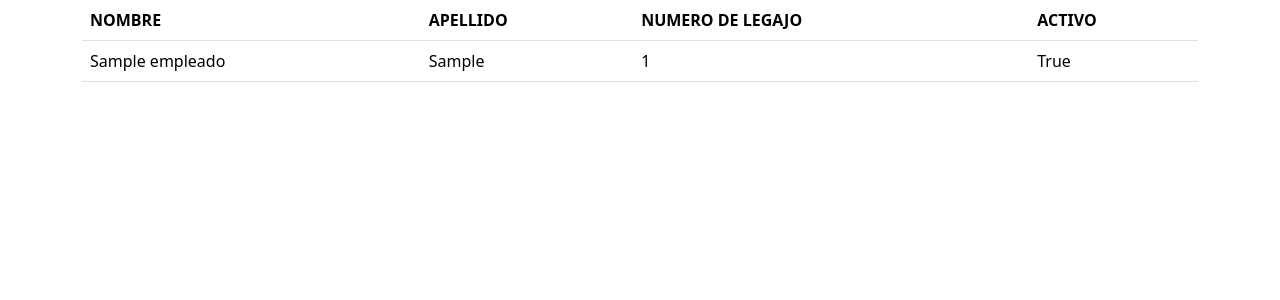
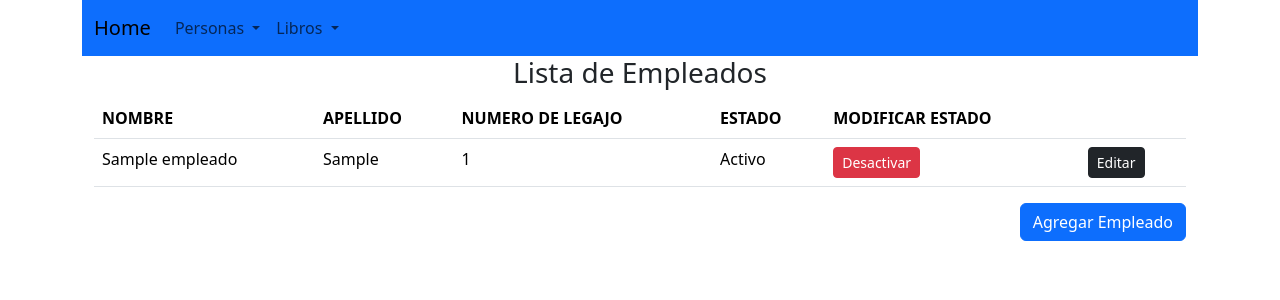
Before and after one commit to JoaquinT04/ProyectoBiblioteca, a Django app: page /empleados/listar in a window 1280 px wide. Shown: the top 300 px of the page. Run offline with Django 4.2, Linux system fonts and the light colour scheme; tables that the repository leaves empty hold one stand-in row (values such as "Sample post").

Commit message:
Linkeo todas las funcionalidades del modulo Empleado

```diff
--- a/src/empleado/views.py
+++ b/src/empleado/views.py
@@ -1,4 +1,4 @@
-from django.shortcuts import get_object_or_404
+from django.shortcuts import get_object_or_404 , redirect
 from .models import Empleado
 from .forms import EmpleadoForm
 from django.views.generic import UpdateView, ListView,CreateView
@@ -26,16 +26,18 @@
     empleado= get_object_or_404(Empleado, id = id)
     empleado.activo = True
     empleado.save()
-    mensaje = "Empleado Activado"
-    return mensaje
+    #mensaje = "Empleado Activado"
+    #return mensaje
+    return redirect(reverse_lazy('empleados:ListarEmpleados'))
 
 def desactivar_empleado(request, id):
     empleado = get_object_or_404(Empleado, id=id)
     empleado.activo = False
     empleado.save()
 
-    mensaje = f'Empleado: {empleado.apellido}, {empleado.nombre}\n'
-    mensaje += f'Legajo: {empleado.numero_legajo}\n'
-    mensaje += f'DESACTIVADO con exito!!'
+    #mensaje = f'Empleado: {empleado.apellido}, {empleado.nombre}\n'
+    #mensaje += f'Legajo: {empleado.numero_legajo}\n'
+    #mensaje += f'DESACTIVADO con exito!!'
 
-    return mensaje
+    #return mensaje
+    return redirect(reverse_lazy('empleados:ListarEmpleados'))
--- a/src/templates/base.html
+++ b/src/templates/base.html
@@ -8,7 +8,45 @@
   </head>
   <body>
 		{% comment %} navbar {% endcomment %}
+    <div class="container container-fluid">
+      <nav class="navbar bg-primary navbar-expand-lg">
+        <div class="container-fluid">
+          <a class="navbar-brand" href="#">Home</a>
+          <button class="navbar-toggler" type="button" data-bs-toggle="collapse" data-bs-target="#navbarNav" aria-controls="navbarNav" aria-expanded="false" aria-label="Toggle navigation">
+            <span class="navbar-toggler-icon"></span>
+          </button>
+          <div class="collapse navbar-collapse" id="navbarNav">
+            <ul class="navbar-nav">
+              <li class="nav-item dropdown">
+                <a class="nav-link dropdown-toggle" href="#" role="button" data-bs-toggle="dropdown" aria-expanded="false">
+                  Personas
+                </a>
+                <ul class="dropdown-menu">
+                  <li><a class="dropdown-item" href="#">Empleados</a></li>
+                  <li><hr class="dropdown-divider"></li>
+                  <li><a class="dropdown-item" href="#">Socios</a></li>
+                </ul>
+              </li>
+              <li class="nav-item dropdown">
+                <a class="nav-link dropdown-toggle" href="#" role="button" data-bs-toggle="dropdown" aria-expanded="false">
+                  Libros
+                </a>
+                <ul class="dropdown-menu">
+                  <li><a class="dropdown-item" href="#">Ver Libros</a></li>
+                  <li><hr class="dropdown-divider"></li>
+                  <li><a class="dropdown-item" href="#">Ver Autores</a></li>
+                  <li><hr class="dropdown-divider"></li>
+                  <li><a class="dropdown-item" href="#">Ver Prestamos</a></li>
+                </ul>
+              </li>
+            </ul>
+          </div>
+        </div>
+      </nav>
+    </div>
+    <div class="container">
 		{% block contenido %}{% endblock contenido %}
+    </div>
 		{% comment %} footer {% endcomment %}
 
 
--- a/src/templates/empleados/listar.html
+++ b/src/templates/empleados/listar.html
@@ -1,13 +1,18 @@
 {% extends 'base.html' %}
 {% block contenido %}
 <div class="container">
+  <div class="text-center">
+    <h3 class="title">Lista de Empleados</h3>
+  </div>
   <table class="table">
     <thead>
-      <tr>
+      <tr class="bg-dark text-white">
 				<th scope="col">NOMBRE</th>
         <th scope="col">APELLIDO</th>
         <th scope="col">NUMERO DE LEGAJO</th>
-        <th scope="col">ACTIVO</th>
+        <th scope="col">ESTADO</th>
+        <th scope="col">MODIFICAR ESTADO</th>
+        <th scope="col"></th>
 				{% comment %} podemos agregar la columna detalle
 				que al hacer click en una lupa vaya a la url (empleado/pk) {% endcomment %}
       </tr>
@@ -20,10 +25,29 @@
         <td>{{empleado.nombre}}</td>
         <td>{{empleado.apellido}}</td>
         <td>{{empleado.numero_legajo}}</td>
-        <td>{{empleado.activo}}</td>
+        <td>
+          {% if empleado.activo %}
+          Activo
+          {% else %}
+          Inactivo
+          {% endif %}
+        </td>
+        <td>
+          {% if empleado.activo %}
+          <a class="btn btn-danger btn-sm" href= {% url 'empleados:desactivar_empleado' empleado.pk %}>Desactivar</a>
+          {% else %}
+          <a class="btn btn-success btn-sm" href= {% url 'empleados:activar_empleado' empleado.pk %}>Activar</a>
+          {% endif %}
+        </td>
+        <td>
+          <a class="btn btn-dark btn-sm" href= {% url 'empleados:EditarEmpleado' empleado.pk %}>Editar</a>
+        </td>
 			</tr>
-          {% endfor %}
+    {% endfor %}
     </tbody>
   </table>
 </div>
+<div class="container text-end">
+  <a class="btn btn-primary" href= {% url 'empleados:CrearEmpleado' %}>Agregar Empleado</a>
+</div>
 {% endblock contenido %}
```
Also changed, not shown: src/templates/empleados/crear.html (+13 -5 lines), src/templates/empleados/editar.html (+13 -5 lines).
